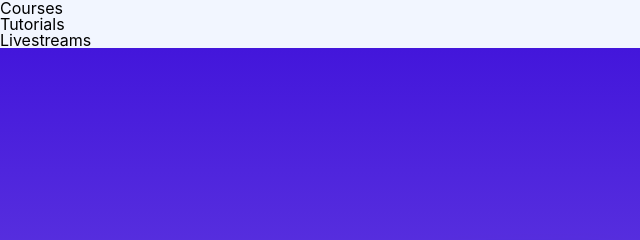
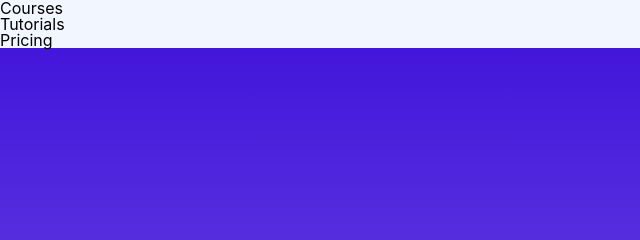
Before and after one commit to fdorado985/DesignCode-React, a Gatsby site: page / in a window 1280 px wide. Shown: the top 240 px of the page, 0-640 px from the left. Built offline with nearby package versions, Linux system fonts and the light colour scheme; Gatsby itself is replaced by a stand-in of ours.

Commit message:
Make the menuData an object instead of just a string

```diff
--- a/src/components/layout/header.js
+++ b/src/components/layout/header.js
@@ -1,12 +1,20 @@
 import React from "react"
 
-const menuData = ["Courses", "Tutorials", "Livestreams"]
+const menuData = [
+  { title: "Courses", icon: "/images/icons/courses.svg", link: "/courses" },
+  {
+    title: "Tutorials",
+    icon: "/images/icons/tutorials.svg",
+    link: "/tutorials",
+  },
+  { title: "Pricing", icon: "/images/icons/pricing.svg", link: "/pricing" },
+]
 
 export default function Header() {
   return (
     <>
       {menuData.map(item => (
-        <p>{item}</p>
+        <p>{item.title}</p>
       ))}
     </>
   )
```
